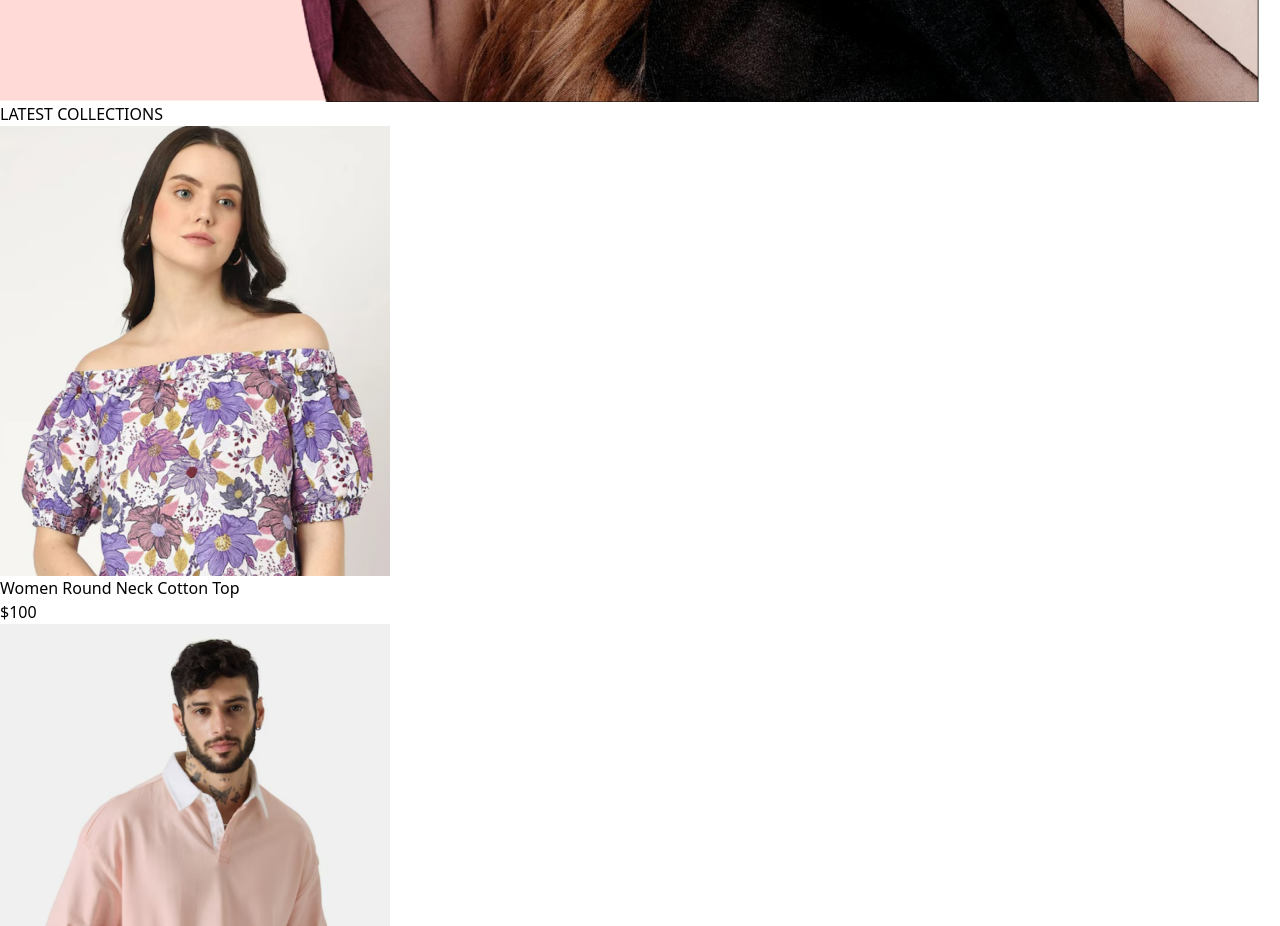
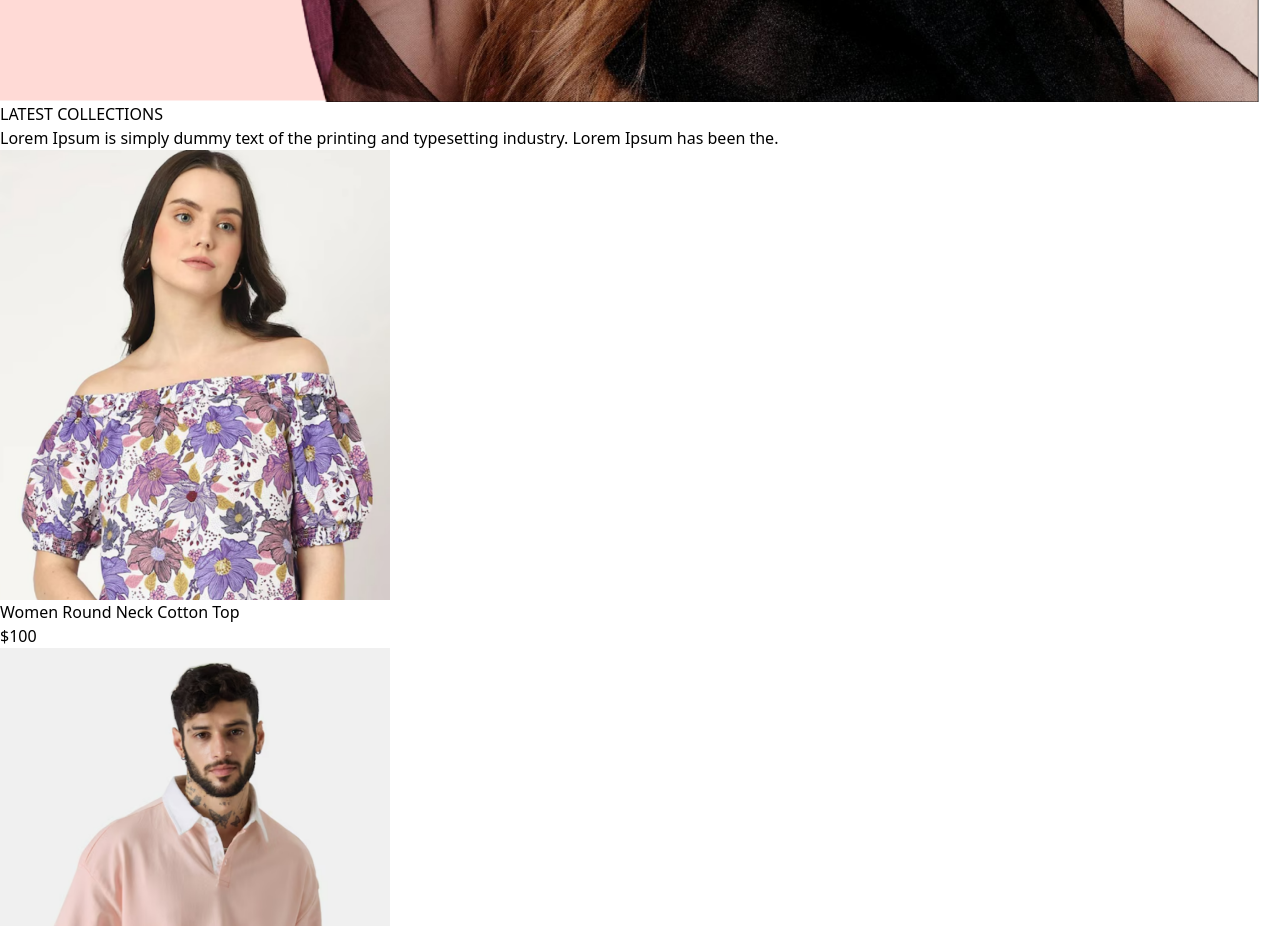
Before and after one commit to aliraza3180/ecommerce-front-end, a React (Vite) app: page / in a window 1280 px wide. Shown: the part 1500-2426 px from the top of the page. Built offline with nearby package versions, Linux system fonts and the light colour scheme.

Commit message:
Update LatestCollection.jsx

```diff
--- a/src/components/LatestCollection.jsx
+++ b/src/components/LatestCollection.jsx
@@ -14,8 +14,10 @@ const LatestCollection = () => {
     <div className="my-10">
       <div className="text-center py-8 text-3xl">
         <Title text1={"LATEST"} text2={" COLLECTIONS"} />
-        <p className="w-3/4 m-auto text-xs sm:text-sm md:text-base text-gray-600"></p>
-      </div>
+        <p className="w-3/4 text-xs sm:text-sm md:text-base m-auto text-gray-600">
+          Lorem Ipsum is simply dummy text of the printing and typesetting
+          industry. Lorem Ipsum has been the.
+        </p>      </div>
       <div className="grid grid-cols-2 sm:grid-cols-3 md:grid-cols-4 lg:grid-cols-5 gap-4 gap-y-6">
         {latestProducts.map((item, index) => (
           <ProductItem
```
